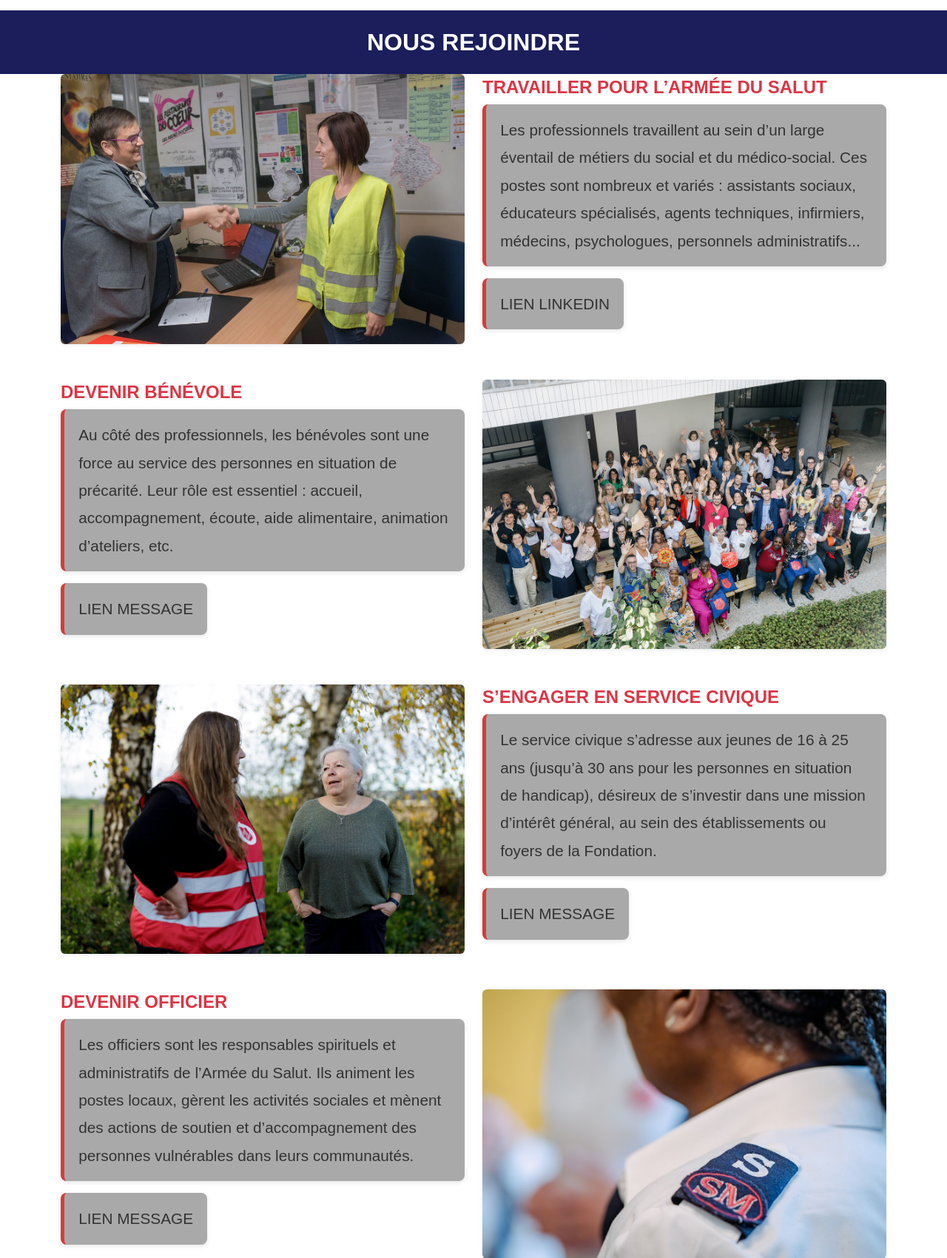
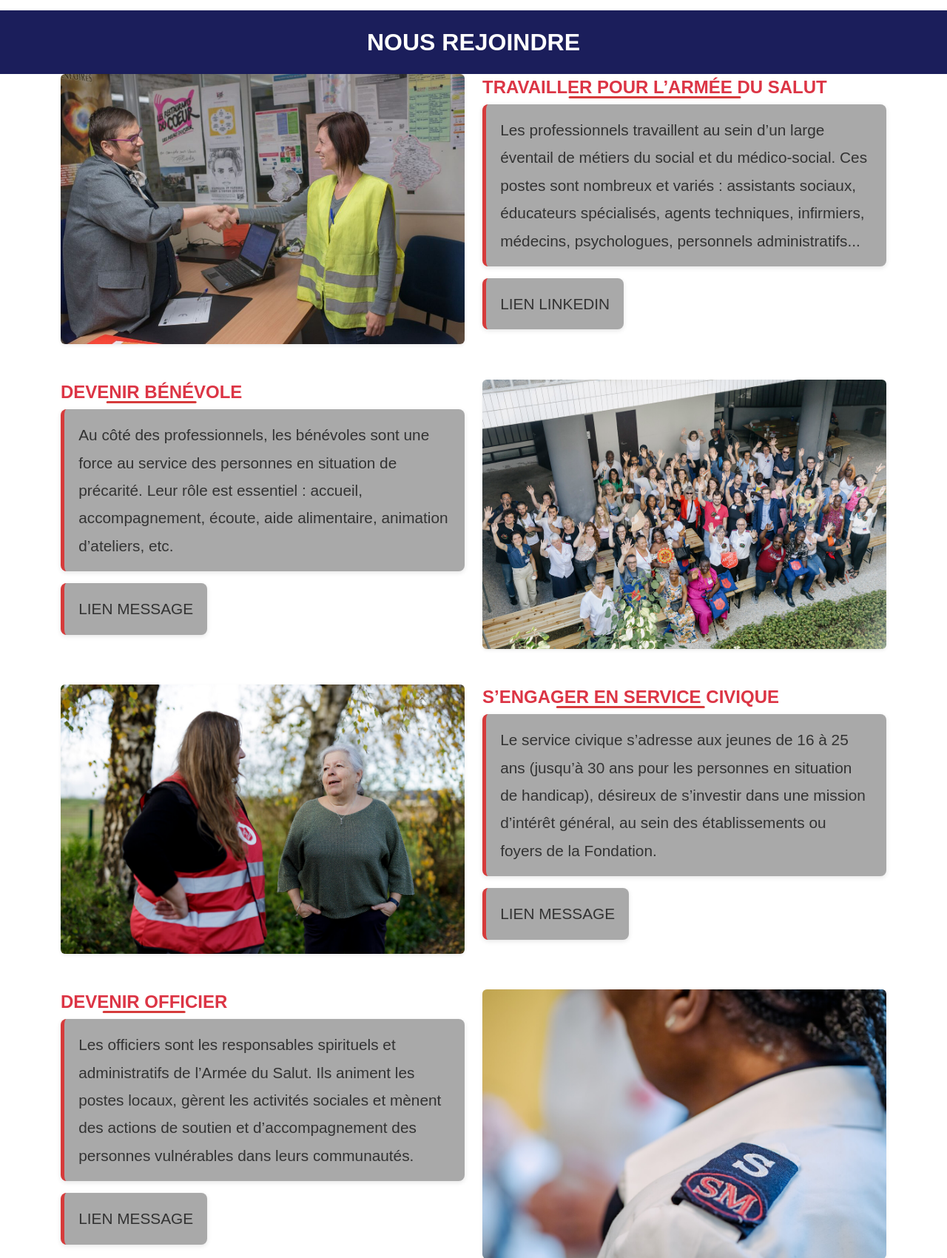
Before and after one commit to LennyMssn/Armee-du-salut, a PHP site: page /rejoindre.php in a window 1280 px wide. Shown: the part 96-1796 px from the top of the page at 74% size. Run offline with PHP 8.4, Linux system fonts and the light colour scheme.

Commit message:
Update style.css

```diff
--- a/assets/css/style.css
+++ b/assets/css/style.css
@@ -271,3 +271,19 @@
     box-shadow: 0 2px 6px rgba(0,0,0,0.1);
 
 }
+.rejoindre-section h4 {
+    display: inline-block;
+    position: relative;
+    cursor: default;
+}
+.rejoindre-section h4::after {
+    content: "";
+    position: absolute;
+    left: 50%;
+    bottom: 0;
+    transform: translateX(-50%);
+    width: 50%;
+    height: 3px;
+    background-color: #d63b3b;
+    border-radius: 2px;
+}
```
